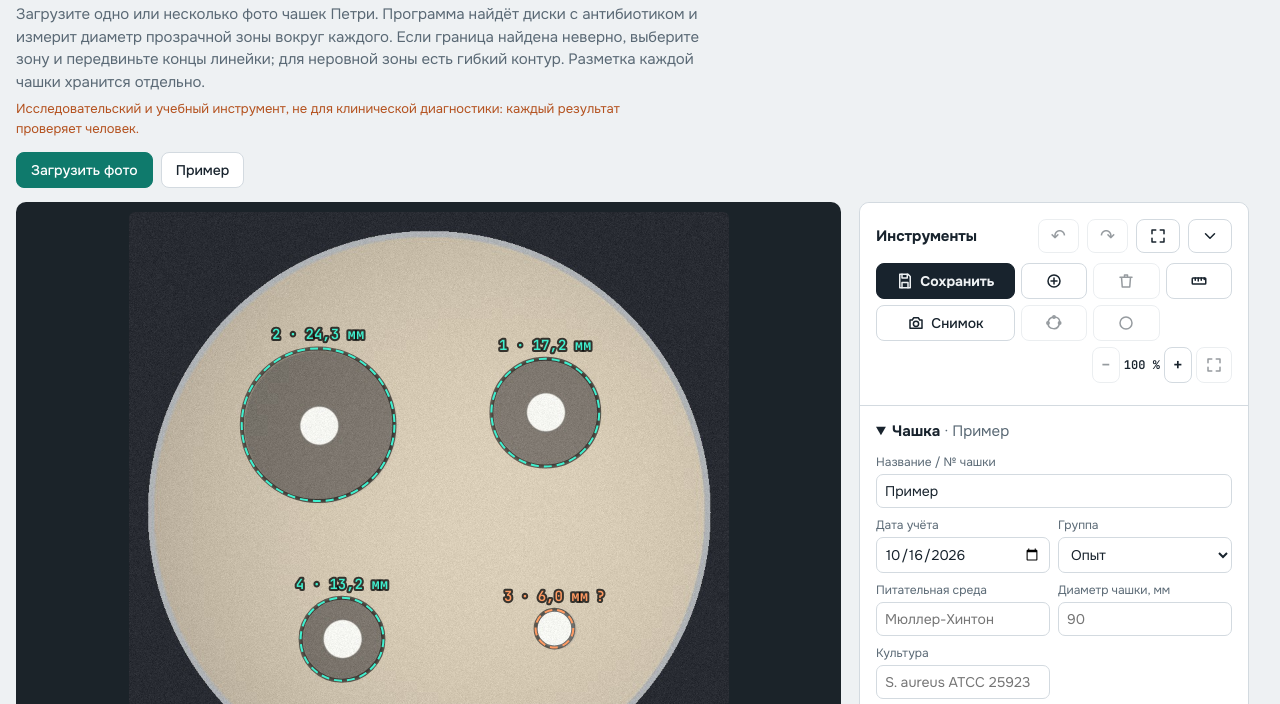
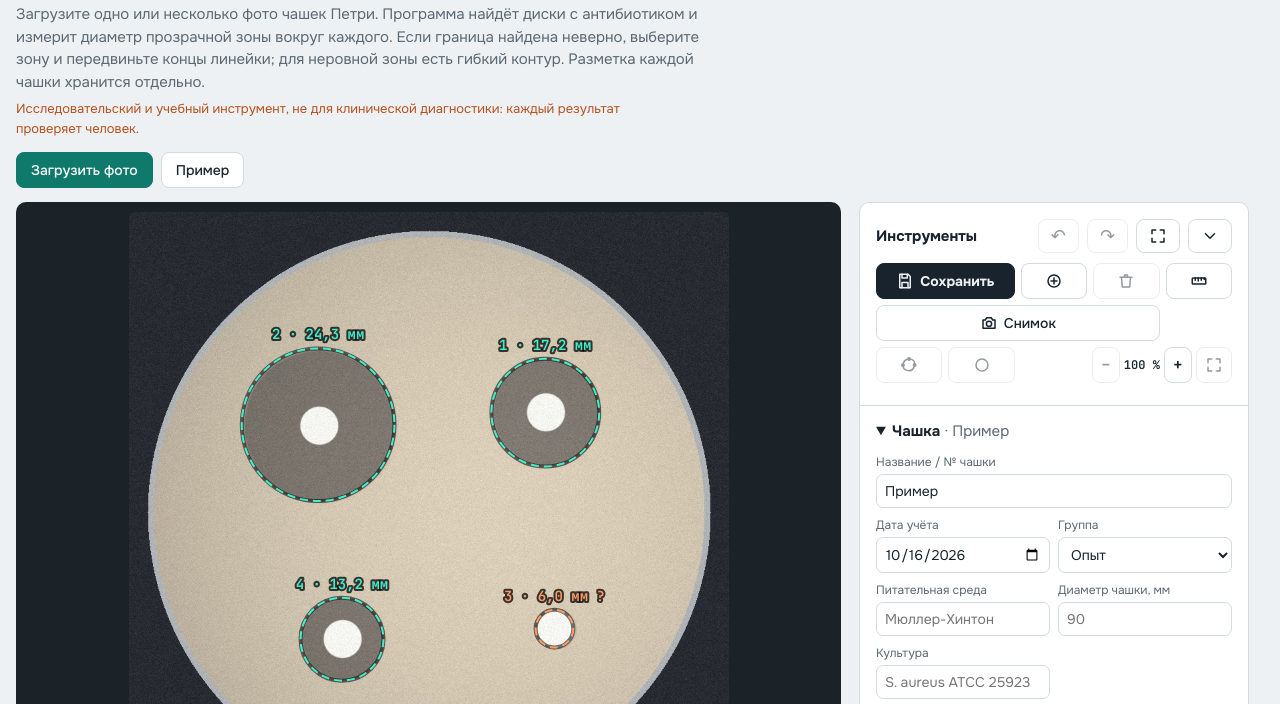
Before and after one commit to Grom1143/zona, a plain HTML site: page index.html in a window 1280 px wide. Both pictures are taken after a click on the button 1210 px from the left and 293 px from the top of the page. Shown: the part 57-761 px from the top of the page. Drawn offline with Linux system fonts and the light colour scheme.

Commit message:
Свёрнутые инструменты: «Снимок» вдвое шире, контур и скругление — в строку с лупой
Co-Authored-By: Claude Opus 5.5 <noreply@anthropic.com>

```diff
--- a/index.html
+++ b/index.html
@@ -199,9 +199,9 @@ body.focus .navcount { top: calc(10px + 100vh - 24px - 20px - 48px - 34px); }
 .tools.folded .wide { grid-column: auto; }
 .tools.folded #calibField:not([hidden]) { flex-basis: 100%; }
 /* свёрнутые инструменты — сетка: слева «Сохранить» и «Снимок» с подписями, рядом маленькие кнопки зон и линейки,
-   «Сохранить» — над снимком, выделяется заливкой; лупа — строкой ниже */
+   «Сохранить» — над снимком (он вдвое шире), выделяется заливкой; контур, скругление и лупа — строкой ниже */
 .tools.folded .tools-grid { display: grid; grid-template-columns: repeat(5, minmax(0, 1fr)); gap: 6px;
-  grid-template-areas: "save save add del calib" "snap snap axis round ." "zoom zoom zoom zoom zoom" "cf cf cf cf cf"; }
+  grid-template-areas: "save save add del calib" "snap snap snap snap ." "axis round zoom zoom zoom" "cf cf cf cf cf"; }
 .tools.folded .tools-grid { align-items: stretch; }   /* кнопки занимают свою клетку целиком: снимок — ровно 2 строки */
 .tools.folded .tools-grid > * { min-width: 0; }   /* ни одна кнопка не вылезает за свою клетку */
 .tools.folded #snapEditBtn { grid-area: snap; }
```
